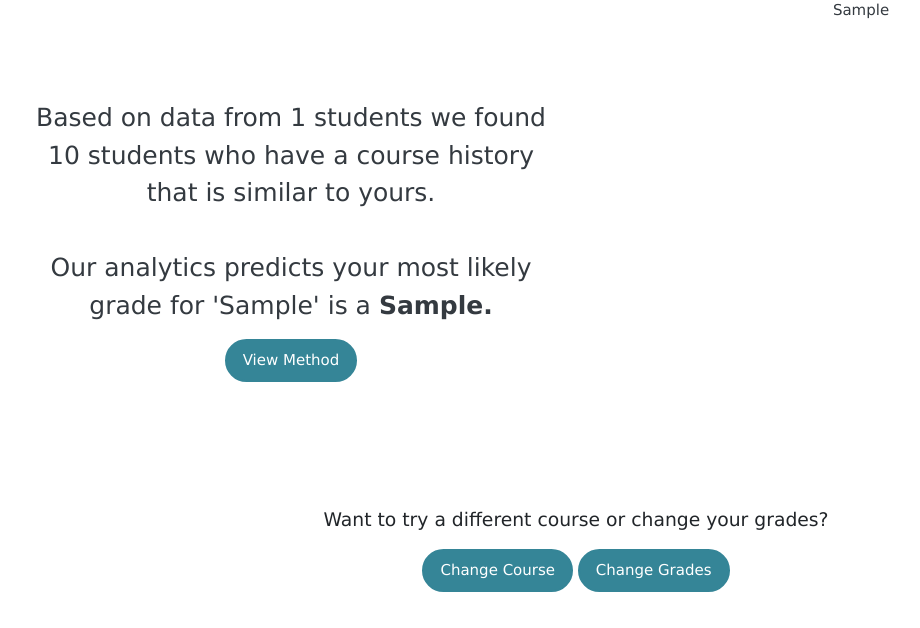
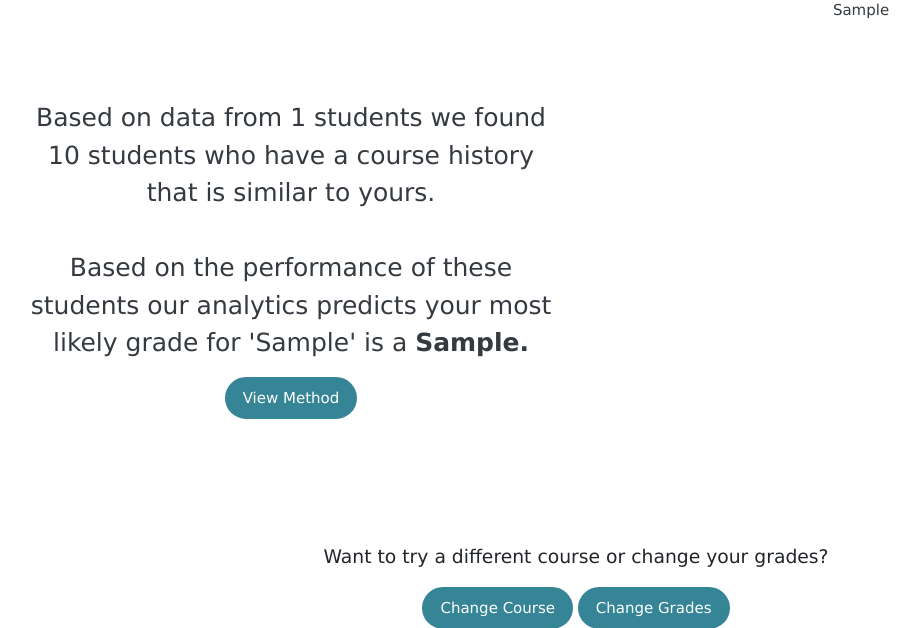
Before and after one commit to BalramPrasad98/Gradestimator, a Django app: template Gradestimator_Django/templates/demo/dashboard.html in a window 1280 px wide. Shown: the part 323-951 px from the top of the page, without its empty margins (64-984 px from the left). Before the commit the page ends 915 px from the top, so only its background shows below. Run offline with Django 3.2, Linux system fonts and the light colour scheme; the template is opened without the code that fills it: most values are stand-ins (such as "Sample title", 1, 10 or a date in 2020); parts of the project's set-up code (start-up, migrations or seed data) failed here and were passed over; some libraries are stand-ins or nearby versions.

Commit message:
Updated Dashboard

```diff
--- a/Gradestimator_Django/templates/demo/dashboard.html
+++ b/Gradestimator_Django/templates/demo/dashboard.html
@@ -23,8 +23,8 @@
 
           <br> <br>
 
-          Our analytics predicts your most likely grade for
-            '{{ predicted_course}}' is a <b>{{ predicted_grade }}.</b>
+          Based on the performance of these students our analytics predicts your
+          most likely grade for '{{ predicted_course}}' is a <b>{{ predicted_grade }}.</b>
         </p>
 
         <button type="button" class="w3-button w3-round-xxlarge w3-hover-white"
```
Also changed, not shown: Gradestimator_Django/db.sqlite3.
